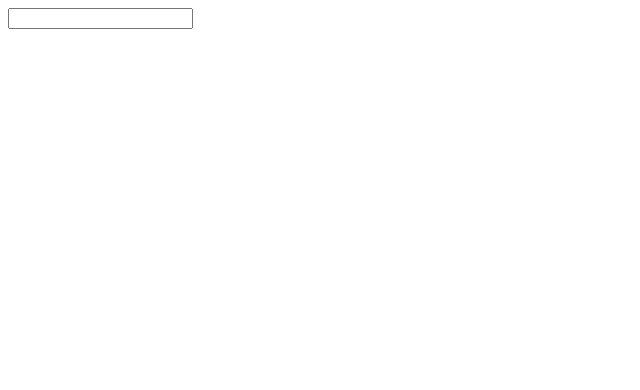
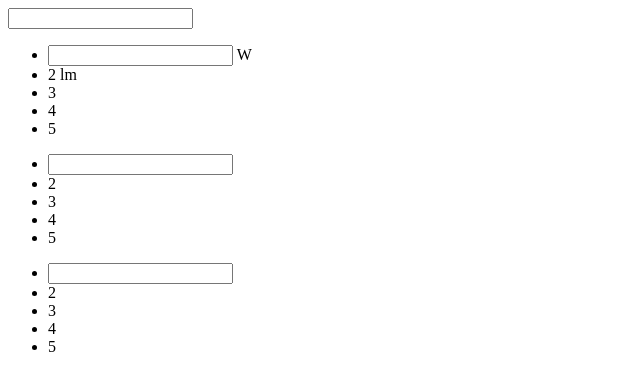
Before and after one commit to LechCieslak/Light_points, a plain HTML site: page index.html in a window 1280 px wide. Shown: the whole page, without its empty margins (0-640 px from the left). Drawn offline with Linux system fonts and the light colour scheme.

Commit message:
first step

```diff
--- a/index.html
+++ b/index.html
@@ -10,5 +10,36 @@
 
 <input type="number">
 
+
+<div>
+    <ul>
+        <li><input type="number"> W</li>
+        <li>2 lm</li>
+        <li>3</li>
+        <li>4</li>
+        <li>5</li>
+    </ul>
+</div>
+
+<div>
+    <ul>
+        <li><input type="number"></li>
+        <li>2</li>
+        <li>3</li>
+        <li>4</li>
+        <li>5</li>
+    </ul>
+</div>
+
+<div>
+    <ul>
+        <li><input type="number"></li>
+        <li>2</li>
+        <li>3</li>
+        <li>4</li>
+        <li>5</li>
+    </ul>
+</div>
+
 </body>
 </html>
```
